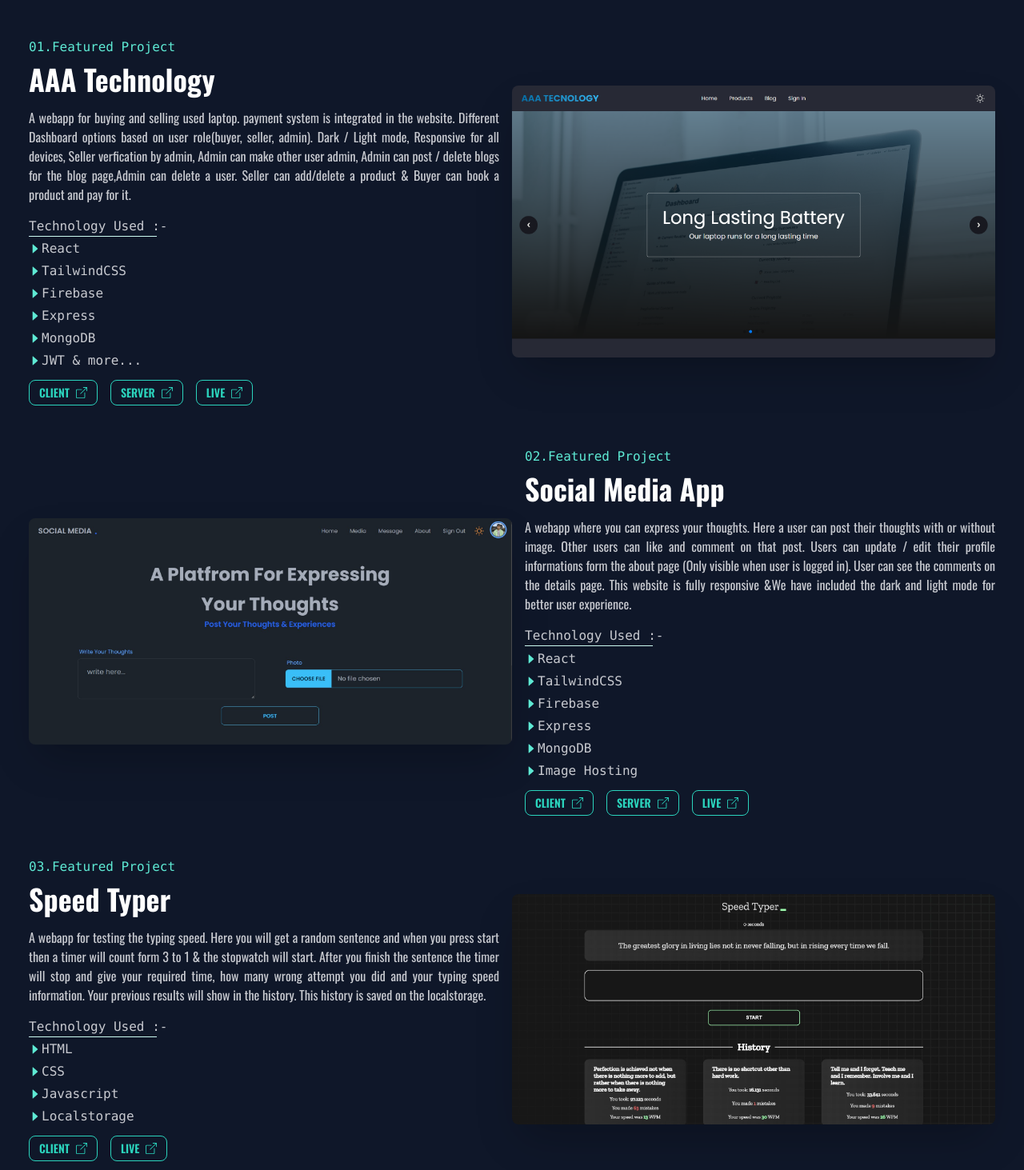
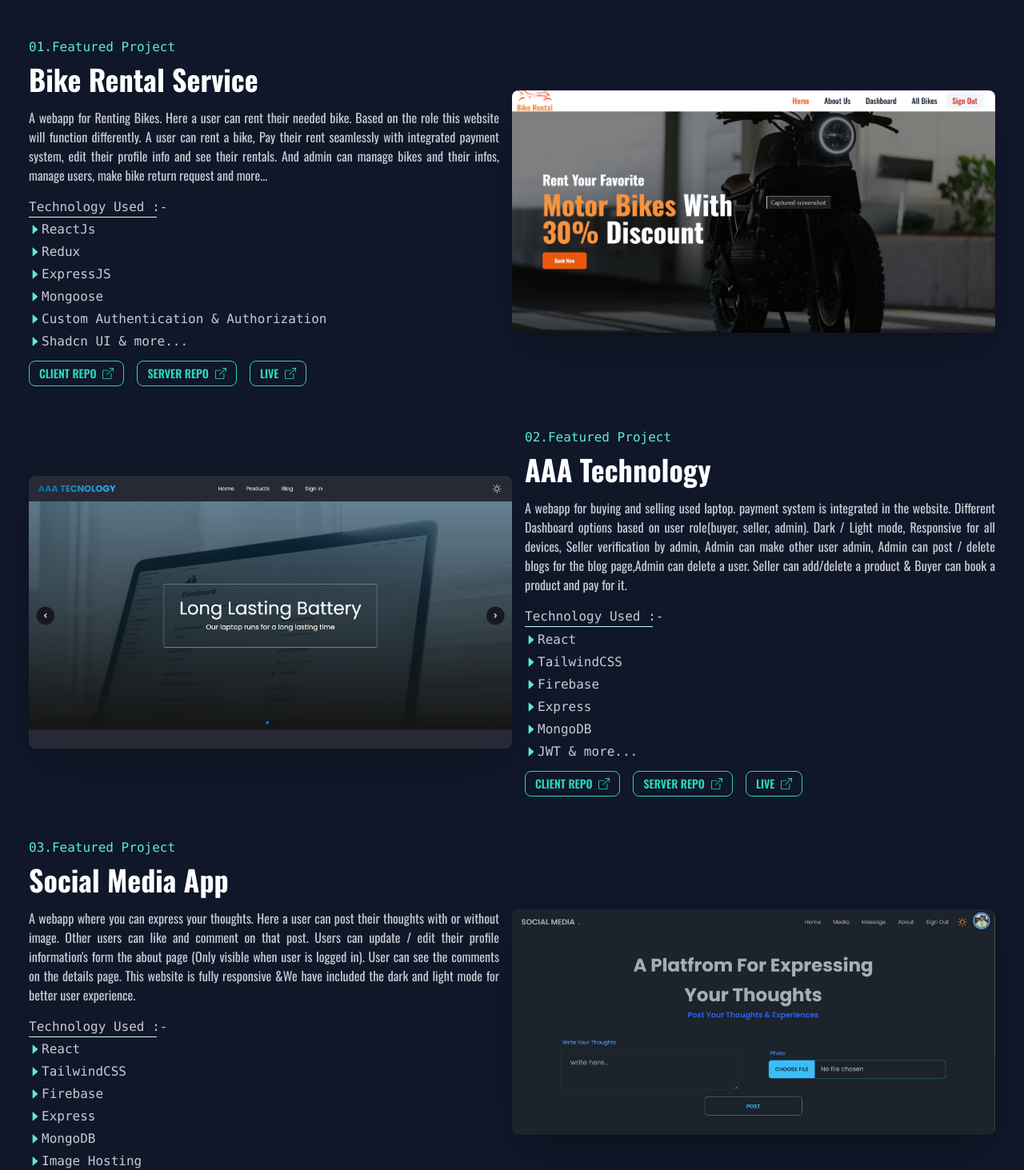
Before and after one commit to nabiursiddique/My-Portfolio-website, a React (Vite) app: page / in a window 1280 px wide. Shown: the part 1879-3342 px from the top of the page at 80% size. Built offline with nearby package versions, Linux system fonts and the light colour scheme.

Commit message:
Bike rental project is added

```diff
--- a/src/assets/projectsInfo.json
+++ b/src/assets/projectsInfo.json
@@ -1,10 +1,27 @@
 [
   {
     "id": 1,
+    "name": "Bike Rental Service",
+    "image": "/projects-images/Bike Rental.png",
+    "description": "A webapp for Renting Bikes. Here a user can rent their needed bike. Based on the role this website will function differently. A user can rent a bike, Pay their rent seamlessly with integrated payment system, edit their profile info and see their rentals. And admin can manage bikes and their infos, manage users, make bike return request and more...",
+    "technologies": [
+      "ReactJs",
+      "Redux",
+      "ExpressJS",
+      "Mongoose",
+      "Custom Authentication & Authorization",
+      "Shadcn UI & more..."
+    ],
+    "clientSide": "https://github.com/nabiursiddique/bike-rental-service-frontend",
+    "serverSide": "https://github.com/nabiursiddique/bike-rental-service-backend",
+    "liveSite": "https://bike-rental-reservation-system-frontend.vercel.app"
+  },
+  {
+    "id": 2,
     "name": "AAA Technology",
     "image": "/projects-images/Home Page.png",
-    "description": "A webapp for buying and selling used laptop. payment system is integrated in the website. Different Dashboard options based on user role(buyer, seller, admin). Dark / Light mode, Responsive for all devices, Seller verfication by admin, Admin can make other user admin, Admin can post / delete blogs for the blog page,Admin can delete a user. Seller can add/delete a product & Buyer can book a product and pay for it.",
-    "tecnologies": [
+    "description": "A webapp for buying and selling used laptop. payment system is integrated in the website. Different Dashboard options based on user role(buyer, seller, admin). Dark / Light mode, Responsive for all devices, Seller verification by admin, Admin can make other user admin, Admin can post / delete blogs for the blog page,Admin can delete a user. Seller can add/delete a product & Buyer can book a product and pay for it.",
+    "technologies": [
       "React",
       "TailwindCSS",
       "Firebase",
@@ -17,11 +34,11 @@
     "liveSite": "https://used-laptop-shop-e0c52.web.app/"
   },
   {
-    "id": 2,
+    "id": 3,
     "name": "Social Media App",
     "image": "/projects-images/Social Media.jpg",
-    "description": "A webapp where you can express your thoughts. Here a user can post their thoughts with or without image. Other users can like and comment on that post. Users can update / edit their profile informations form the about page (Only visible when user is logged in). User can see the comments on the details page. This website is fully responsive &We have included the dark and light mode for better user experience.",
-    "tecnologies": [
+    "description": "A webapp where you can express your thoughts. Here a user can post their thoughts with or without image. Other users can like and comment on that post. Users can update / edit their profile information's form the about page (Only visible when user is logged in). User can see the comments on the details page. This website is fully responsive &We have included the dark and light mode for better user experience.",
+    "technologies": [
       "React",
       "TailwindCSS",
       "Firebase",
@@ -34,11 +51,11 @@
     "liveSite": "https://social-media-app-6f1a8.web.app/"
   },
   {
-    "id": 3,
+    "id": 4,
     "name": "Speed Typer",
     "image": "/projects-images/Speed Typer.jpg",
     "description": "A webapp for testing the typing speed. Here you will get a random sentence and when you press start then a timer will count form 3 to 1 & the stopwatch will start. After you finish the sentence the timer will stop and give your required time, how many wrong attempt you did and your typing speed information. Your previous results will show in the history. This history is saved on the localstorage.",
-    "tecnologies": ["HTML", "CSS", "Javascript", "Localstorage"],
+    "technologies": ["HTML", "CSS", "Javascript", "Localstorage"],
     "clientSide": "https://github.com/nabiursiddique/Typing-Test-website-with-js-api",
     "liveSite": "https://nabiursiddique.github.io/Typing-Test-website-with-js-api/"
   }
--- a/src/components/Projects/Projects.jsx
+++ b/src/components/Projects/Projects.jsx
@@ -26,7 +26,7 @@ const Projects = () => {
 
             <div>
                 {
-                    projectInfo.slice(0, projectCount).map((item, i) => (
+                    projectInfo?.slice(0, projectCount).map((item, i) => (
                         <ProjectsCard key={i} item={item} />
                     ))
                 }
--- a/src/components/Projects/ProjectsCard.jsx
+++ b/src/components/Projects/ProjectsCard.jsx
@@ -4,7 +4,7 @@ import { BsBoxArrowUpRight } from "react-icons/bs";
 import { motion } from "framer-motion";
 
 const ProjectsCard = ({ item }) => {
-    const { id, name, image, description, tecnologies, liveSite, clientSide, serverSide } = item;
+    const { id, name, image, description, technologies, liveSite, clientSide, serverSide } = item;
     return (
         <div className="hero mb-5">
             <div className={`hero-content flex-col ${id % 2 !== 0 ? 'lg:flex-row-reverse' : 'lg:flex-row'} `}>
@@ -51,7 +51,7 @@ const ProjectsCard = ({ item }) => {
 
                     </motion.div>
                     {
-                        tecnologies.map((technology, i) => (
+                        technologies.map((technology, i) => (
                             <motion.div
                                 initial={{ y: 10, opacity: 0 }}
                                 whileInView={{ y: 0, opacity: 1 }}
@@ -71,7 +71,7 @@ const ProjectsCard = ({ item }) => {
                         href={clientSide}
                         target='blank'
                         className="btn btn-sm btn-outline btn-success mt-3 mr-2">
-                        Client <BsBoxArrowUpRight />
+                        Client Repo<BsBoxArrowUpRight />
                     </motion.a>
                     {
                         serverSide && (
@@ -83,7 +83,7 @@ const ProjectsCard = ({ item }) => {
                                 href={serverSide}
                                 target='blank'
                                 className="btn btn-sm btn-outline btn-success mt-3 mx-2">
-                                Server <BsBoxArrowUpRight />
+                                Server Repo<BsBoxArrowUpRight />
                             </motion.a>
                         )
                     }
```
Also changed, not shown: public/projects-images/Bike Rental.png (added).
